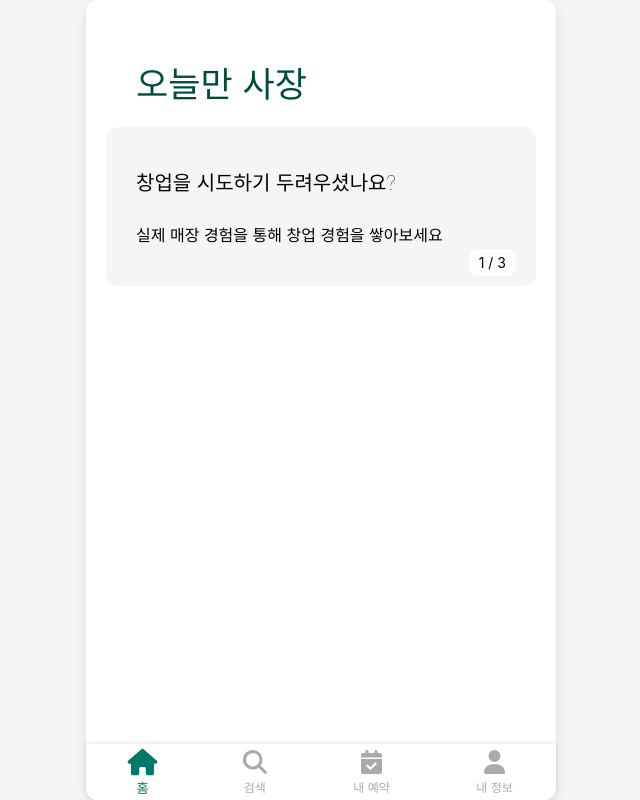
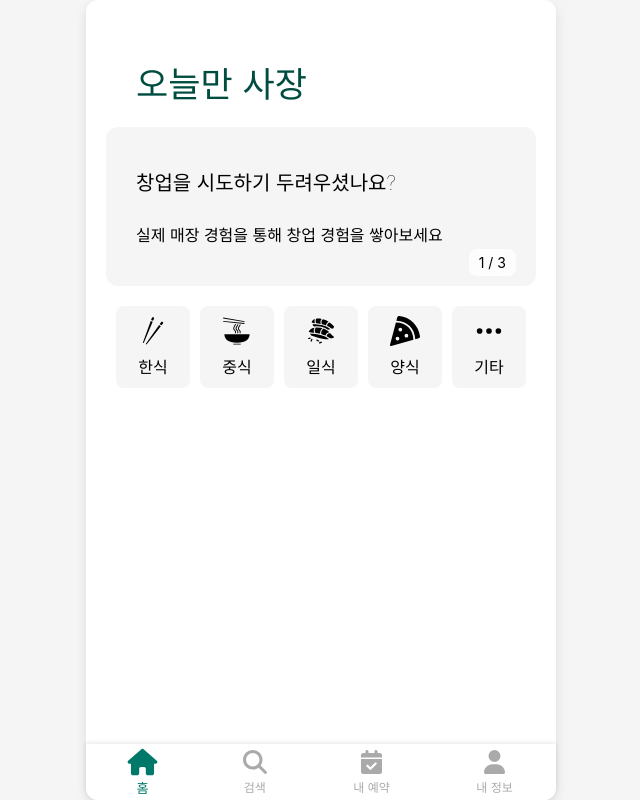
Before and after one commit to OnedayOwner/OnedayOwner-front, a React (Create React App) app: page /customer/home in a window 1280 px wide. Shown: the whole page, without its empty margins (319-959 px from the left). Built offline with nearby package versions, Linux system fonts and the light colour scheme; no server answers.

Commit message:
feat: 카테고리 아이콘 구현

```diff
--- a/package.json
+++ b/package.json
@@ -13,6 +13,7 @@
     "react": "^18.3.1",
     "react-daum-postcode": "^3.1.3",
     "react-dom": "^18.3.1",
+    "react-icons": "^5.3.0",
     "react-router-dom": "^6.23.0",
     "react-scripts": "^5.0.1",
     "recoil": "^0.7.7",
--- a/src/pages/customer/Customerhome.js
+++ b/src/pages/customer/Customerhome.js
@@ -3,12 +3,15 @@ import '../../styles/customer/Customerhome.css';
 import { Swiper, SwiperSlide } from 'swiper/react';
 import 'swiper/css';
 import 'swiper/css/pagination';
+import { FaPizzaSlice } from 'react-icons/fa';
+import { GiNoodles, GiChopsticks, GiSushis } from 'react-icons/gi';
+import { BsThreeDots } from 'react-icons/bs';
 
 const Customerhome = () => {
     const [currentPage, setCurrentPage] = useState(1);
 
     const handleSlideChange = (swiper) => {
-        setCurrentPage(swiper.activeIndex + 1); // Swiper의 인덱스는 0부터 시작하므로 +1
+        setCurrentPage(swiper.activeIndex + 1);
     };
 
     return (
@@ -50,6 +53,23 @@ const Customerhome = () => {
           </div>
         </div>
       </div>
+      <div className="category-buttons">
+        <button className="category-button">
+          <GiChopsticks /> 한식
+        </button>
+        <button className="category-button">
+          <GiNoodles /> 중식
+        </button>
+        <button className="category-button">
+          <GiSushis /> 일식
+        </button>
+        <button className="category-button">
+          <FaPizzaSlice /> 양식
+        </button>
+        <button className="category-button">
+          <BsThreeDots /> 기타
+        </button>
+      </div>
     </div>
     )
 }
--- a/src/styles/customer/Customerhome.css
+++ b/src/styles/customer/Customerhome.css
@@ -18,6 +18,7 @@
 
 .customer-home-banner {
     margin-top: 20px;
+    margin-bottom: 20px;
 }
 
 .banner-slide {
@@ -57,7 +58,6 @@
     margin-bottom: 10px;
 }
 
-  /* 우측 하단에 페이지 번호를 표시하는 CSS */
 .page-indicator {
     position: absolute;
     bottom: 10px;
@@ -68,3 +68,34 @@
     padding: 5px 10px;
     border-radius: 8px;
 }
+
+.category-buttons {
+    display: flex;
+    justify-content: space-between;
+    margin-top: 20px;
+    margin: 10px;
+}
+
+.category-button {
+    background-color: #f5f5f5;
+    color: black;
+    border: none;
+    padding: 10px 22px;
+    border-radius: 8px;
+    font-size: 16px;
+    display: flex;
+    flex-direction: column;
+    align-items: center;
+    justify-content: center;
+    gap: 8px;
+    cursor: pointer;
+    transition: background-color 0.3s ease;
+}
+
+.category-button svg {
+    font-size: 30px;
+}
+
+.category-button:active {
+    background-color: #ccc;
+}
```
Also changed, not shown: 1 other file (tests, documents, lock files or other folders). Lines whose indentation alone changed are shown as unchanged.
